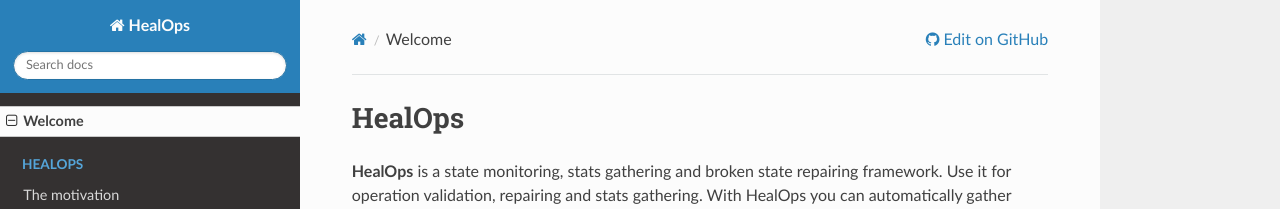
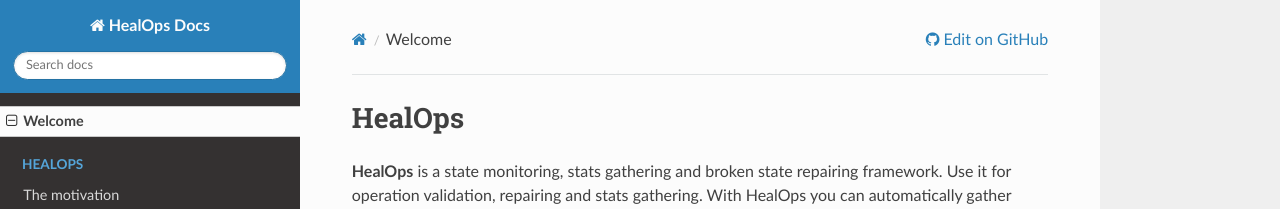
Before and after one commit to larssb/HealOps, an MkDocs documentation site: the page built from docs/index.md, in a window 1280 px wide. Shown: the top 209 px of the page. Built offline with MkDocs 1.6.1, drawn with Linux system fonts in a browser that asks for light colours; nearby versions of some CDN libraries.

Commit message:
more mkdocs

```diff
--- a/mkdocs.yml
+++ b/mkdocs.yml
@@ -1,4 +1,4 @@
-site_name: HealOps
+site_name: HealOps Docs
 repo_url: https://github.com/larssb/HealOps
 theme: readthedocs
 nav:
```
